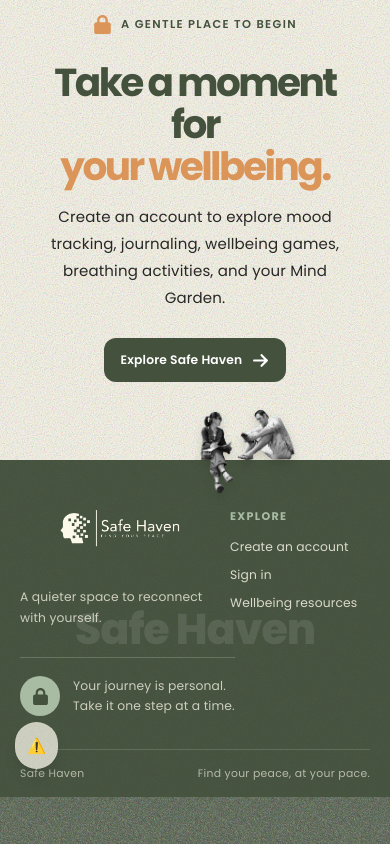
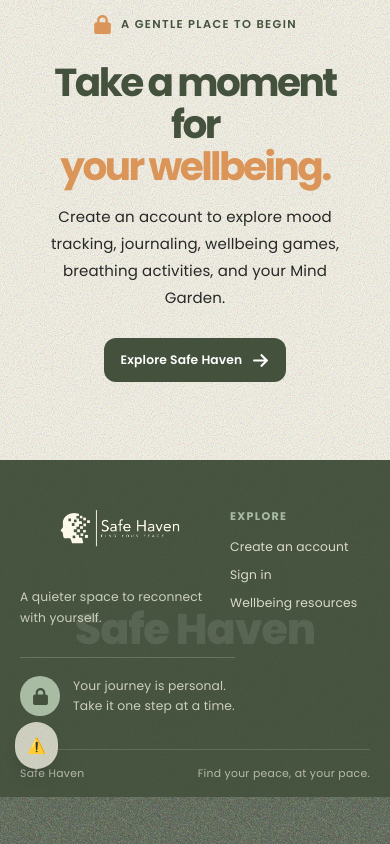
Before and after one commit to Montfort28/Safe-Haven-Platform, a Next.js app: page / in a window 390 px wide. Shown: the part 3058-3902 px from the top of the page. Built offline with nearby package versions, Linux system fonts and the light colour scheme.

Commit message:
removed the image

```diff
--- a/app/globals.css
+++ b/app/globals.css
@@ -1024,18 +1024,6 @@
   background-image: linear-gradient(var(--brand-ink), var(--brand-ink));
 }
 
-.home-footer-sitters {
-  position: absolute;
-  z-index: 2;
-  top: 0;
-  left: clamp(90px, 11vw, 170px);
-  width: clamp(340px, 31vw, 440px);
-  height: auto;
-  filter: drop-shadow(0 5px 5px rgba(20, 30, 20, 0.16));
-  transform: translateY(-82%);
-  pointer-events: none;
-}
-
 .home-footer::after {
   background-size: 100px 100px;
   opacity: 0.35;
@@ -1178,11 +1166,6 @@
 
   .home-crack-two {
     right: 0;
-  }
-
-  .home-footer-sitters {
-    left: clamp(60px, 12vw, 120px);
-    width: 300px;
   }
 
   .home-hero {
@@ -2195,12 +2178,6 @@
     padding: 0 20px;
   }
 
-  .home-footer-sitters {
-    right: 16px;
-    left: auto;
-    width: 210px;
-  }
-
   .home-footer-inner {
     padding: 32px 0;
     grid-template-columns: 1fr 1fr;
--- a/app/page.tsx
+++ b/app/page.tsx
@@ -225,14 +225,6 @@
       </section>
 
       <footer className="home-footer">
-        <Image
-          src="/images/cool.png"
-          alt=""
-          aria-hidden="true"
-          width={447}
-          height={559}
-          className="home-footer-sitters"
-        />
         <div className="home-footer-wordmark" aria-label="Safe Haven">Safe Haven</div>
         <div className="home-footer-inner">
           <div className="home-footer-brand">
```
